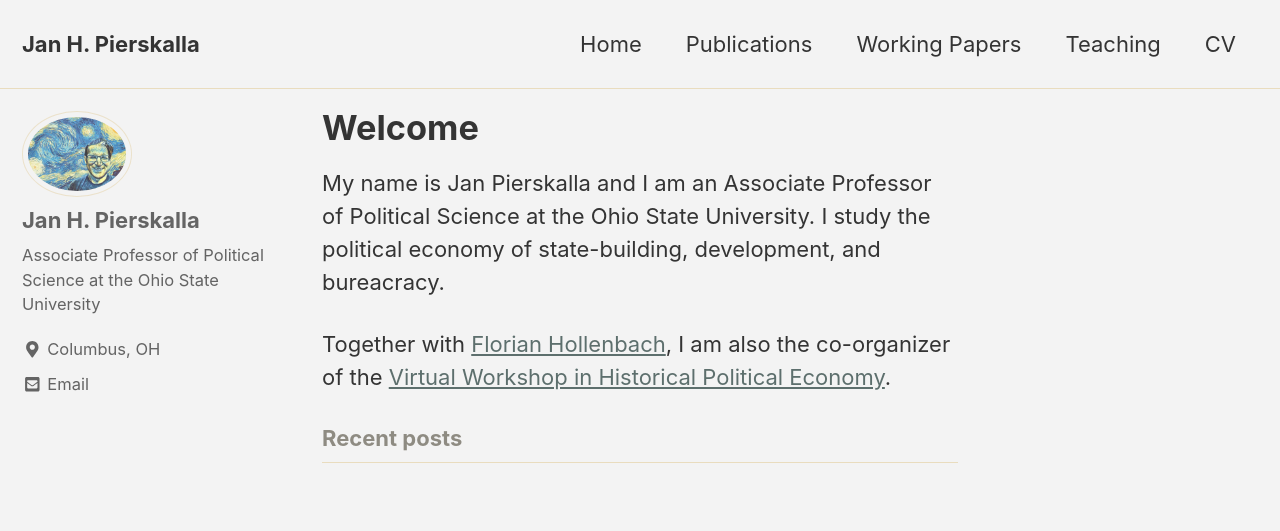
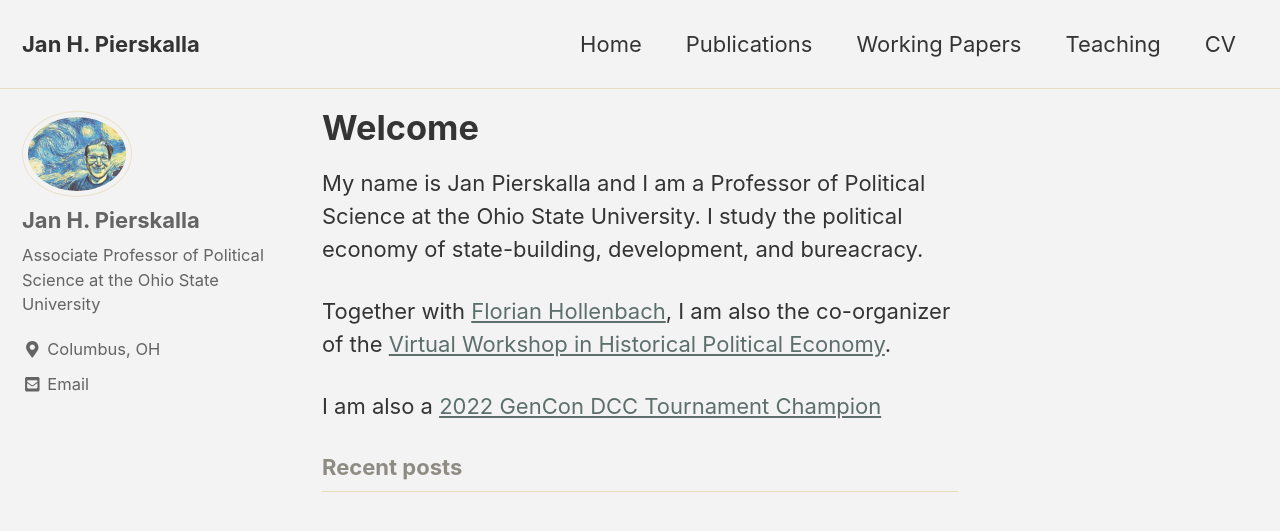
Before and after one commit to jpierskalla/jpierskalla.github.io, a Jekyll site: the page built from index.md, in a window 1280 px wide and 900 px high. Shown: the top 531 px of the window. Built offline with Jekyll 4.4.1, drawn with Linux system fonts in a browser that asks for light colours; nearby versions of some CDN libraries; our own code applies the rules of GitHub Pages for plain Markdown files.

Commit message:
Update index.md

```diff
--- a/index.md
+++ b/index.md
@@ -4,6 +4,8 @@ description: Website for Jan H. Pierskalla, Associate Professor, Department of P
 author_profile: true
 ---
 
-My name is Jan Pierskalla and I am an Associate Professor of Political Science at the Ohio State University. I study the political economy of state-building, development, and bureacracy.
+My name is Jan Pierskalla and I am a Professor of Political Science at the Ohio State University. I study the political economy of state-building, development, and bureacracy.
 
 Together with [Florian Hollenbach](http://fhollenbach.org/), I am also the co-organizer of the [Virtual Workshop in Historical Political Economy](http://historicalpe.org/).
+
+I am also a [2022 GenCon DCC Tournament Champion](https://goodman-games.com/blog/2022/10/08/all-the-tournament-winners-2/)
```
